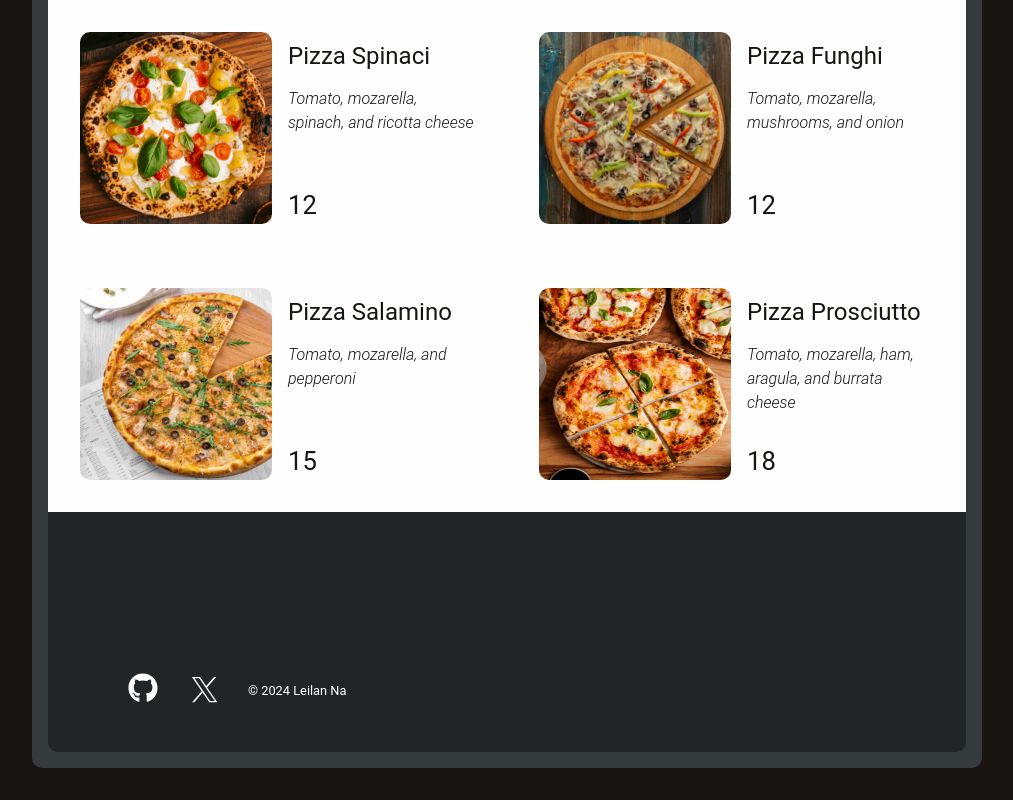
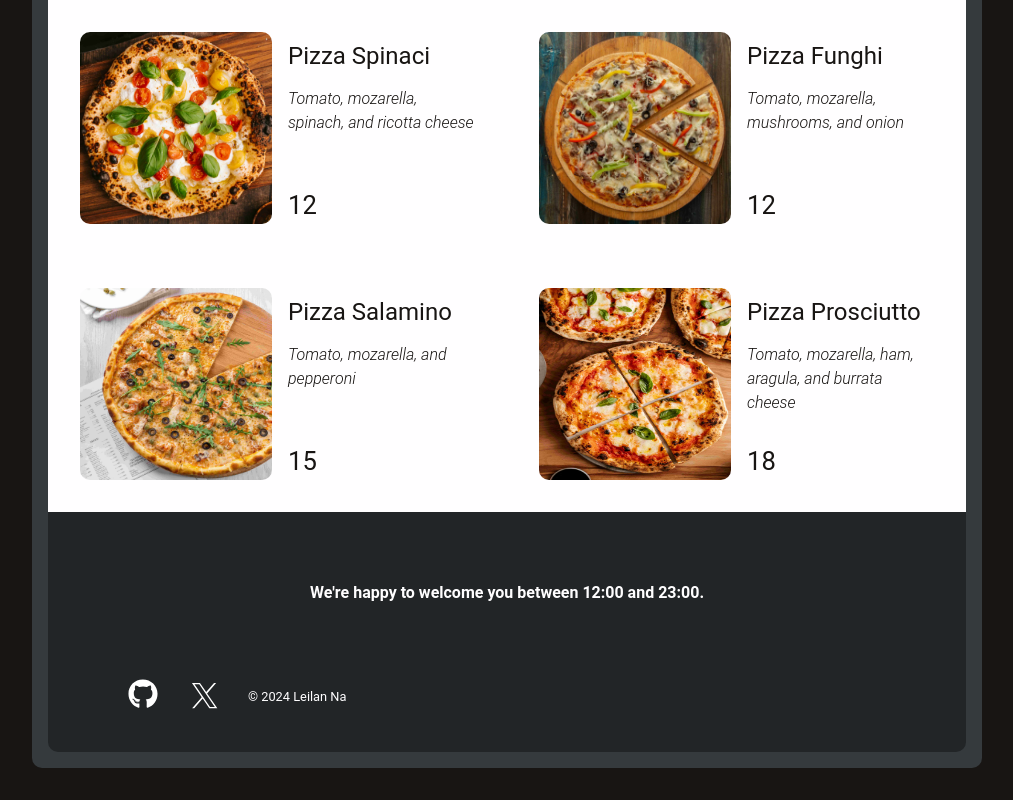
Before and after one commit to naLeilan/Pizza, a React (Vite) app: page / in a window 1280 px wide. Shown: the part 448-1248 px from the top of the page, without its empty margins (133-1146 px from the left). Built offline with nearby package versions, Linux system fonts and the light colour scheme.

Commit message:
added order component

```diff
--- a/src/App.jsx
+++ b/src/App.jsx
@@ -63,12 +63,14 @@ function Menu() {
 
   return (
     <main className="menu">
-      {numPizzas > 0 && (
+      {numPizzas > 0 ? (
         <ul className="pizzas">
           {pizzas.map((pizza) => (
             <Pizza pizzaObj={pizza} key={pizza.name} />
           ))}
         </ul>
+      ) : (
+        <p>Comming Soon...</p>
       )}
     </main>
   );
--- a/src/Footer.jsx
+++ b/src/Footer.jsx
@@ -1,7 +1,7 @@
 function Footer() {
   const currentYear = new Date().getFullYear();
   const hour = new Date().getHours();
-  const openHour = 8;
+  const openHour = 12;
   const closeHour = 23;
   const isOpen = hour >= openHour && hour <= closeHour;
 
@@ -9,14 +9,13 @@ function Footer() {
     <footer>
       <div className="hour">
         <h4>
-          {isOpen && (
-            <div className="order">
-              <p>
-                We are open until {closeHour}:00. Come to visit us or order
-                online.
-              </p>
-              <button className="btn">Order</button>
-            </div>
+          {isOpen ? (
+            <Order closeHour={closeHour} />
+          ) : (
+            <p>
+              We're happy to welcome you between {openHour}:00 and {closeHour}
+              :00.
+            </p>
           )}
         </h4>
       </div>
@@ -60,4 +59,16 @@ function Footer() {
   );
 }
 
+function Order(props) {
+  return (
+    <div className="order">
+      <p>
+        We are open until {props.closeHour}:00. Come to visit us or order
+        online.
+      </p>
+      <button className="btn">Order</button>
+    </div>
+  );
+}
+
 export default Footer;
```
